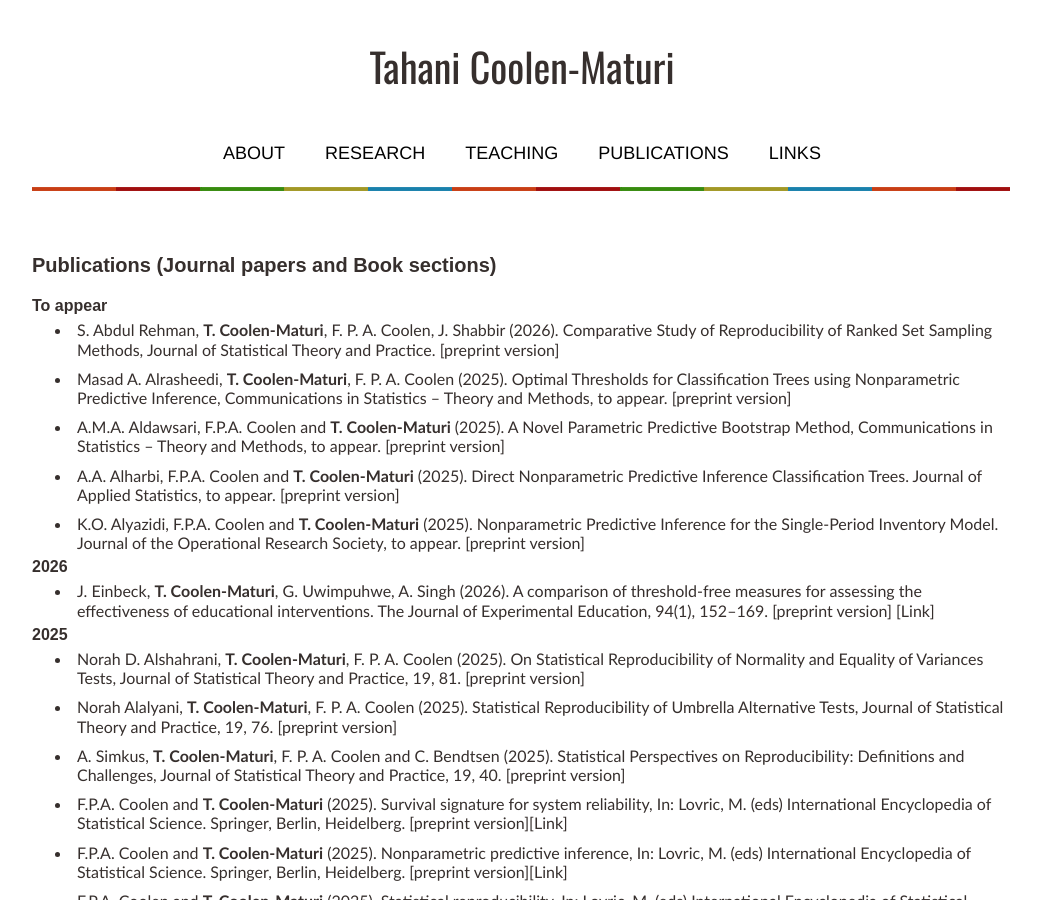
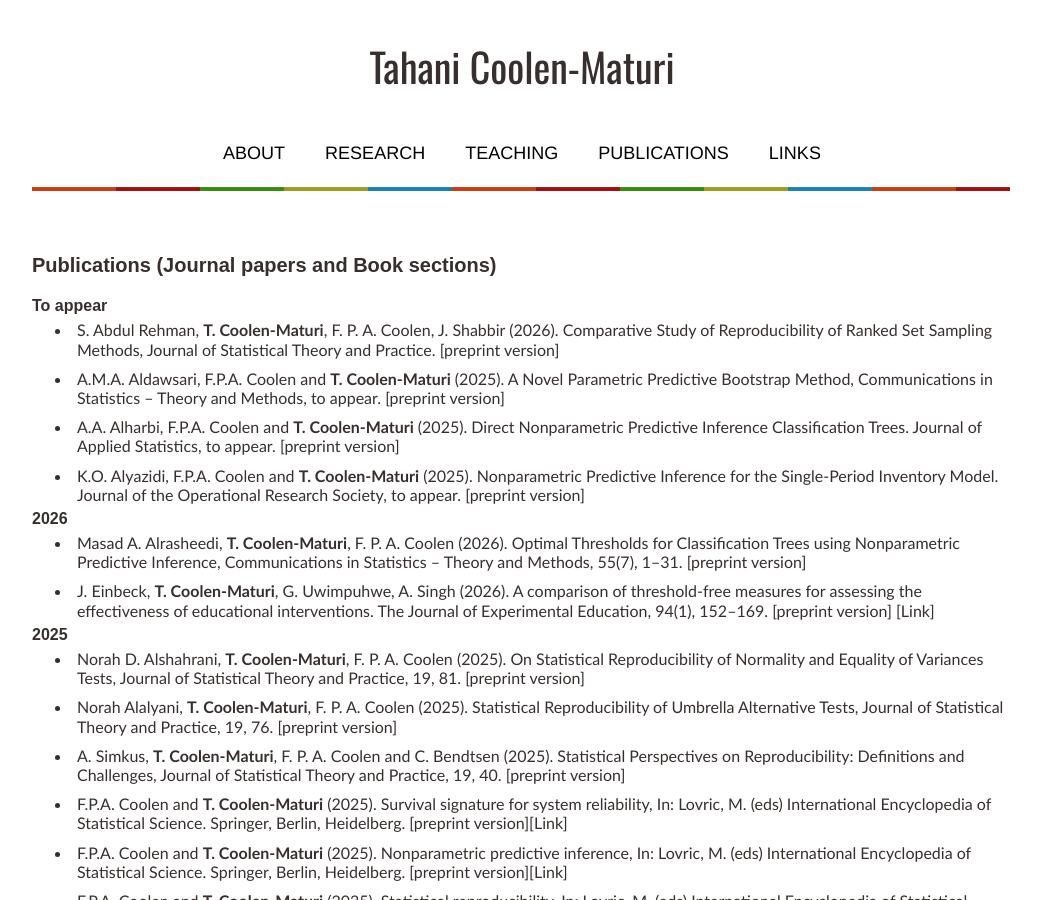
Before and after one commit to tmaturi/tahanimaturi, a Jekyll site: the page built from publications.md, in a window 1280 px wide and 900 px high. Shown: the whole window, without its empty margins (119-1160 px from the left). Built offline with Jekyll 4.4.1, drawn with Linux system fonts in a browser that asks for light colours; our own code applies the rules of GitHub Pages for plain Markdown files; some of the changed lines change nothing that is shown.

Commit message:
Update publications.md

```diff
--- a/publications.md
+++ b/publications.md
@@ -12,7 +12,6 @@
 - S. Abdul Rehman, **T. Coolen-Maturi**, F. P. A. Coolen,  J. Shabbir (2026). Comparative Study of Reproducibility of Ranked Set Sampling Methods,
 Journal of Statistical Theory and Practice. [[preprint version](pdfs/JSTP_Rehman_acc_260129.pdf){:target="_blank"}]
 
-- Masad A. Alrasheedi, **T. Coolen-Maturi**, F. P. A. Coolen (2025). Optimal Thresholds for Classification Trees using Nonparametric Predictive Inference, Communications in Statistics – Theory and Methods, to appear. [[preprint version](pdfs/Masad_Paper_20250430_rev.pdf){:target="_blank"}]
 
 
 - A.M.A. Aldawsari, F.P.A. Coolen and **T. Coolen-Maturi** (2025). A Novel Parametric Predictive Bootstrap Method, Communications in Statistics – Theory and Methods, to appear. [[preprint version](pdfs/Paper1_TCM_20250513_rev.pdf){:target="_blank"}]
@@ -27,6 +26,7 @@
 ### 2026
 
 
+- Masad A. Alrasheedi, **T. Coolen-Maturi**, F. P. A. Coolen (2026). Optimal Thresholds for Classification Trees using Nonparametric Predictive Inference, Communications in Statistics – Theory and Methods, 55(7), 1–31. [[preprint version](pdfs/Masad_Paper_20250430_rev.pdf){:target="_blank"}]
 
 
 - J. Einbeck, **T. Coolen-Maturi**, G. Uwimpuhwe, A. Singh (2026). A comparison of threshold-free measures for assessing the effectiveness of educational interventions. The Journal of Experimental Education, 94(1), 152–169. [[preprint version](pdfs/EEF_gain_index_paper_JEE.pdf){:target="_blank"}]  [[Link](https://doi.org/10.1080/00220973.2024.2405738){:target="_blank"}]
```
